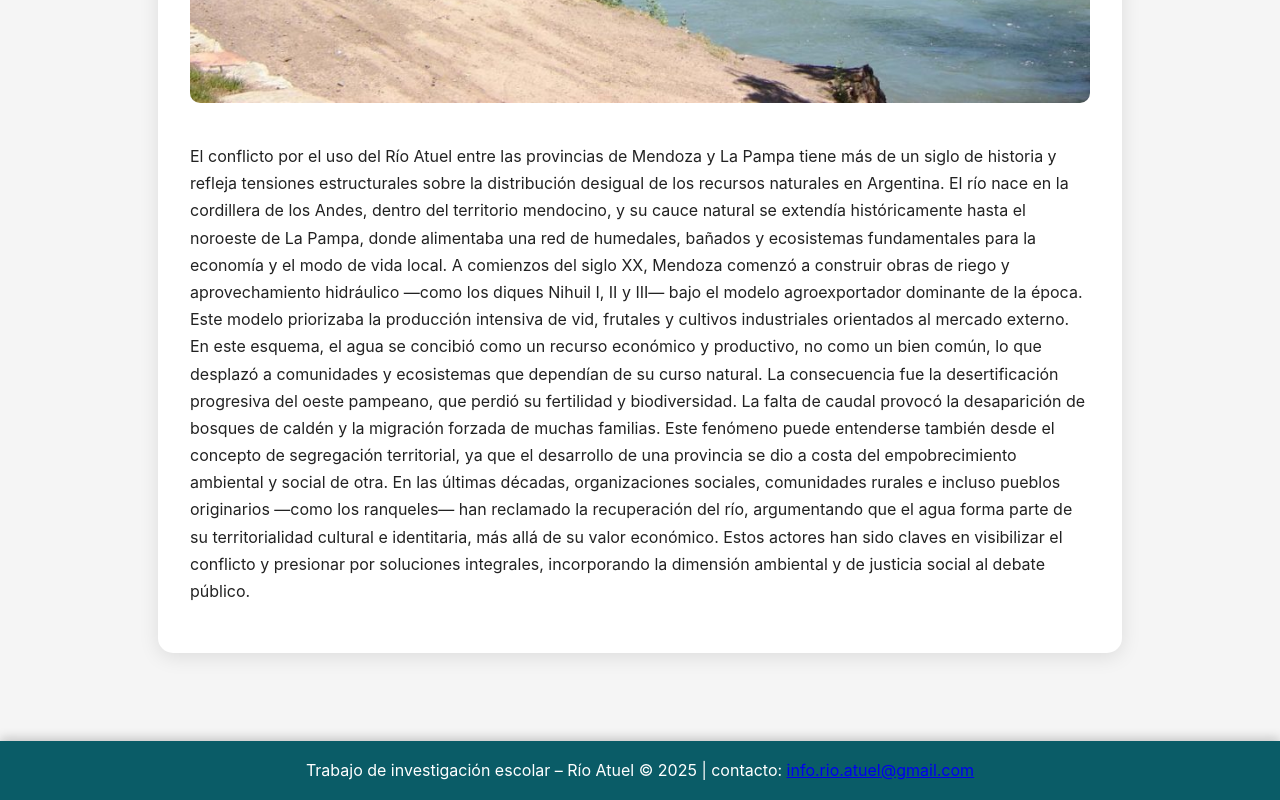
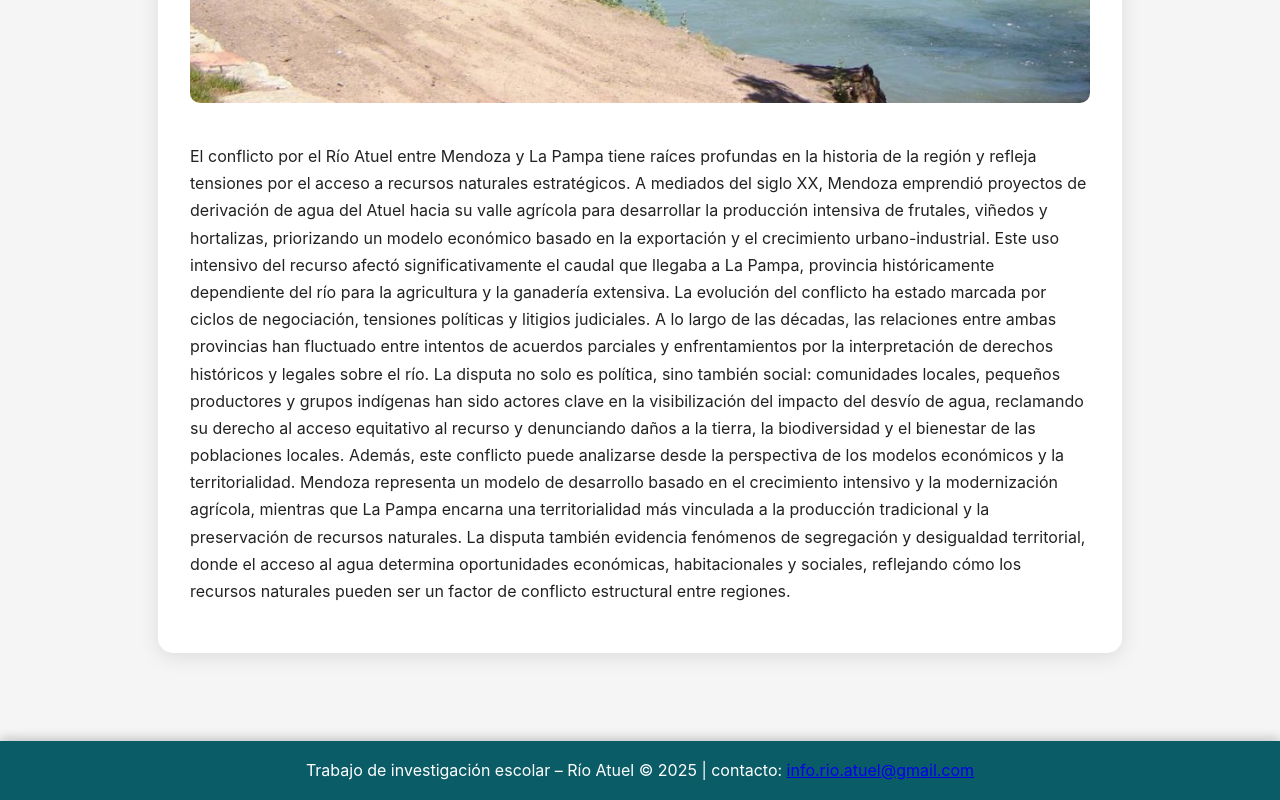
Before and after one commit to gonzagraven/rio-atuel1, a plain HTML site: page index.html in a window 1280 px wide. Shown: the part 1047-1847 px from the top of the page. Drawn offline with Linux system fonts and the light colour scheme.

Commit message:
Update index.html

```diff
--- a/index.html
+++ b/index.html
@@ -146,15 +146,11 @@
       <h2>1. Contexto Histórico y Social</h2>
       <img src="img/rio-atuel.jpg" alt="Río Atuel en la región de Cuyo" />
       <p>
-El conflicto por el uso del Río Atuel entre las provincias de Mendoza y La Pampa tiene más de un siglo de historia y refleja tensiones estructurales sobre la distribución desigual de los recursos naturales en Argentina.
-El río nace en la cordillera de los Andes, dentro del territorio mendocino, y su cauce natural se extendía históricamente hasta el noroeste de La Pampa, donde alimentaba una red de humedales, bañados y ecosistemas fundamentales para la economía y el modo de vida local.
+El conflicto por el Río Atuel entre Mendoza y La Pampa tiene raíces profundas en la historia de la región y refleja tensiones por el acceso a recursos naturales estratégicos. A mediados del siglo XX, Mendoza emprendió proyectos de derivación de agua del Atuel hacia su valle agrícola para desarrollar la producción intensiva de frutales, viñedos y hortalizas, priorizando un modelo económico basado en la exportación y el crecimiento urbano-industrial. Este uso intensivo del recurso afectó significativamente el caudal que llegaba a La Pampa, provincia históricamente dependiente del río para la agricultura y la ganadería extensiva.
 
-A comienzos del siglo XX, Mendoza comenzó a construir obras de riego y aprovechamiento hidráulico —como los diques Nihuil I, II y III— bajo el modelo agroexportador dominante de la época. Este modelo priorizaba la producción intensiva de vid, frutales y cultivos industriales orientados al mercado externo. En este esquema, el agua se concibió como un recurso económico y productivo, no como un bien común, lo que desplazó a comunidades y ecosistemas que dependían de su curso natural.
+La evolución del conflicto ha estado marcada por ciclos de negociación, tensiones políticas y litigios judiciales. A lo largo de las décadas, las relaciones entre ambas provincias han fluctuado entre intentos de acuerdos parciales y enfrentamientos por la interpretación de derechos históricos y legales sobre el río. La disputa no solo es política, sino también social: comunidades locales, pequeños productores y grupos indígenas han sido actores clave en la visibilización del impacto del desvío de agua, reclamando su derecho al acceso equitativo al recurso y denunciando daños a la tierra, la biodiversidad y el bienestar de las poblaciones locales.
 
-La consecuencia fue la desertificación progresiva del oeste pampeano, que perdió su fertilidad y biodiversidad. La falta de caudal provocó la desaparición de bosques de caldén y la migración forzada de muchas familias. Este fenómeno puede entenderse también desde el concepto de segregación territorial, ya que el desarrollo de una provincia se dio a costa del empobrecimiento ambiental y social de otra.
-
-En las últimas décadas, organizaciones sociales, comunidades rurales e incluso pueblos originarios —como los ranqueles— han reclamado la recuperación del río, argumentando que el agua forma parte de su territorialidad cultural e identitaria, más allá de su valor económico. Estos actores han sido claves en visibilizar el conflicto y presionar por soluciones integrales, incorporando la dimensión ambiental y de justicia social al debate público.
-      </p>
+Además, este conflicto puede analizarse desde la perspectiva de los modelos económicos y la territorialidad. Mendoza representa un modelo de desarrollo basado en el crecimiento intensivo y la modernización agrícola, mientras que La Pampa encarna una territorialidad más vinculada a la producción tradicional y la preservación de recursos naturales. La disputa también evidencia fenómenos de segregación y desigualdad territorial, donde el acceso al agua determina oportunidades económicas, habitacionales y sociales, reflejando cómo los recursos naturales pueden ser un factor de conflicto estructural entre regiones.      </p>
       <p>
       </p>
     </section>
```
